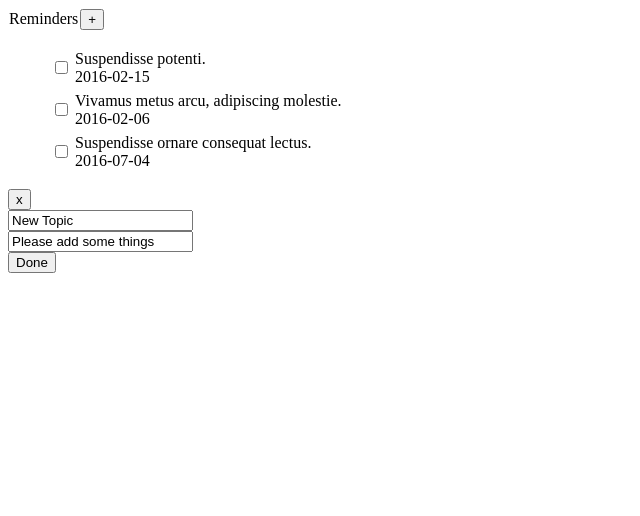
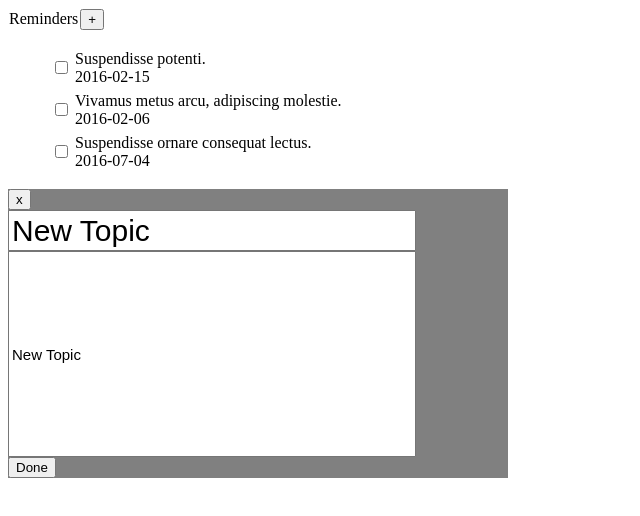
Before and after one commit to RapidProduction/RemindersSample-ReactJs, a React app: page / in a window 1280 px wide. Shown: the top 516 px of the page, without its empty margins (0-640 px from the left). Built offline with nearby package versions, Linux system fonts and the light colour scheme.

Commit message:
Implement remove event on ItemList, Add SCSS to project.

```diff
--- a/App.jsx
+++ b/App.jsx
@@ -10,26 +10,27 @@ class App extends React.Component {
         super(props);
         this.state={
             mode: "show",
-            editMode: "new"
+            editMode: "new",
+            clickedItem: undefined
         };
 
         this.manageEditOverlay = this.manageEditOverlay.bind(this);
         this.closeEditOverlay = this.closeEditOverlay.bind(this);
         this.removeItem = this.removeItem.bind(this);
         this.addItem = this.addItem.bind(this);
+        this.handleItemListOnClick = this.handleItemListOnClick.bind(this);
     }
 
     //Delegates
-    manageEditOverlay(showEnable, mode) {
-        console.log("Opening Edit Overlay...");
+    manageEditOverlay(showEnable, mode, item) {
         this.setState(prevState => ({
             mode: showEnable == true ? "edit" : "show",
-            editMode: mode
+            editMode: mode,
+            clickedItem: item
         }));
     }
 
     closeEditOverlay() {
-        console.log("Closing Edit Overlay...");
         this.setState(prevState => ({
             mode: "show",
             editMode: ""
@@ -39,8 +40,7 @@ class App extends React.Component {
     }
 
     removeItem(itemId) {
-        //Remove item from item list
-
+        items.splice(itemId);
         this.setState(this.state);
     }
 
@@ -56,11 +56,17 @@ class App extends React.Component {
         this.setState(this.state);
     }
 
+    handleItemListOnClick(clickedItem) {
+        console.log("Opening Edit layout" + clickedItem.itemId);
+        this.manageEditOverlay("edit", "edit", clickedItem);
+    }
+
     render() {
         var editLayoutEnable = this.mode == "edit" ? true : false;
 
         return (
             <div>
+                <div className="home-layout">
                     <div>
                         <tr>
                             <td>
@@ -72,11 +78,13 @@ class App extends React.Component {
                         </tr>
                     </div>
                     <div>
-                    <ItemList items={items} />
+                        <ItemList items={items} onClick={this.handleItemListOnClick}/>
+                    </div>
                 </div>
                 <EditLayout
                     showEnable={editLayoutEnable}
                     mode={this.state.editMode}
+                    item={this.state.clickedItem}
                     onClose={this.closeEditOverlay}
                     onAddItem={this.addItem}
                     onRemoveItem={this.removeItem}
@@ -93,13 +101,13 @@ var items = [{
             "date": "2016-02-15",
             "isDone": false
             }, {
-            "itemId": 0,
+            "itemId": 1,
             "title": "Vivamus metus arcu, adipiscing molestie.",
             "summary": "Quisque porta volutpat erat. Quisque erat eros, viverra eget, congue eget, semper rutrum, nulla. Nunc purus. Phasellus in felis. Donec semper sapien a libero. Nam dui. Proin leo odio, porttitor id, consequat in, consequat ut, nulla. Sed accumsan felis. Ut at dolor quis odio consequat varius.",
             "date": "2016-02-06",
             "isDone": false
             }, {
-            "itemId": 0,
+            "itemId": 2,
             "title": "Suspendisse ornare consequat lectus.",
             "summary": "Vestibulum ante ipsum primis in faucibus orci luctus et ultrices posuere cubilia Curae; Donec pharetra, magna vestibulum aliquet ultrices, erat tortor sollicitudin mi, sit amet lobortis sapien sapien non mi. Integer ac neque. Duis bibendum. Morbi non quam nec dui luctus rutrum. Nulla tellus.",
             "date": "2016-07-04",
--- a/index.html
+++ b/index.html
@@ -8,7 +8,7 @@
 
    <body>
       <div id = "app"></div>
-      <script src = "index.js"></script>
+      <script src = "dist/index.js"></script>
    </body>
 
 </html>
--- a/src/component/EditLayout.jsx
+++ b/src/component/EditLayout.jsx
@@ -1,20 +1,12 @@
 import React from 'react';
+
+require('../sass/layout/editLayout.scss');
 
 class EditLayout extends React.Component {
     constructor(props) {
         super(props);
 
         this.state = {};
-        if(this.props.item != undefined) {
-            this.state = {
-                title: this.props.item.title,
-                summary: this.props.item.summary,
-                date: this.props.item.date,
-                titleChangedOnce: false,
-                summaryChangedOnce: false
-            }
-        }
-
         this.registerHandles();
     }
 
@@ -28,6 +20,7 @@ class EditLayout extends React.Component {
         this.handleSummaryClick = this.handleSummaryClick.bind(this);
     }
 
+    //Handlers
     handleAdd() {
         var titleValue = this.getValidatedText(this.state.title, "New Topic");
         var summaryValue = this.getValidatedText(this.state.summary, "Please add some things");
@@ -39,7 +32,7 @@ class EditLayout extends React.Component {
     }
 
     handleRemove() {
-        this.props.onRemoveItem(this.props.item.id);
+        this.props.onRemoveItem(this.props.item.itemId);
     }
 
     handleClose() {
@@ -74,6 +67,7 @@ class EditLayout extends React.Component {
         }
     }
 
+    // Private
     getValidatedText(text, defaultText, isChangeOnce) {
         if((text == undefined || text == null || text == "") && !isChangeOnce) {
             return defaultText;
@@ -101,21 +95,41 @@ class EditLayout extends React.Component {
         return day + " " + hr + ":" + min + " " + ampm + " " + date + " " + month + " " + year;
     }
 
-    render() {
-        var buttonAction = this.props.mode == "new" ?
+    createButtonAction() {
+        return this.props.mode == "new" ?
             <button onClick={this.handleAdd}>Done</button> :
             <button onClick={this.handleRemove}>Remove</button>;
+    }
 
-        var titleValue = this.getValidatedText(this.state.title, "New Topic", this.state.titleChangedOnce);
-        var summaryValue = this.getValidatedText(this.state.summary, "Please add some things", this.state.summaryChangedOnce);
+    createTitleText() {
+        if(this.props.item != undefined) {
+            return this.getValidatedText(this.props.item.title, "New Topic", true);
+        }
+
+        return this.getValidatedText(this.state.title, "New Topic", this.state.titleChangedOnce);
+    }
+
+    createSummaryText() {
+        if(this.props.item != undefined) {
+            return this.getValidatedText(this.props.item.summary, "New Topic", true);
+        }
+
+        return this.getValidatedText(this.state.summary, "New Topic", this.state.titleChangedOnce);
+    }
+
+    //Rendering
+    render() {
+        var buttonAction = this.createButtonAction();
+        var titleValue = this.createTitleText();
+        var summaryValue = this.createSummaryText();
 
         return (
-            <div>
+            <div className="edit-layout">
                 <button onClick={this.handleClose}>x</button>
                 <br />
-                <input type="text" name="Title" value={titleValue} onChange={this.handleTitleChange} onClick={this.handleTitleClick}/>
+                <input className="title" type="text" name="Title" value={titleValue} onChange={this.handleTitleChange} onClick={this.handleTitleClick}/>
                 <br />
-                <input type="text" name="Summary" value={summaryValue} onChange={this.handleSummaryChange} onClick={this.handleSummaryClick}/>
+                <input className="summary" type="text" name="Summary" value={summaryValue} onChange={this.handleSummaryChange} onClick={this.handleSummaryClick}/>
                 <br />
                 {buttonAction}
             </div>
--- a/src/component/Item.jsx
+++ b/src/component/Item.jsx
@@ -5,18 +5,28 @@ import Topic from './Topic.jsx';
 class Item extends React.Component {
     constructor(props) {
         super(props);
+
+       this.handleOnClick = this.handleOnClick.bind(this);
+    }
+
+    handleOnClick() {
+        if (this.props.onClick != undefined) {
+            this.props.onClick(this.props.item);
+        }
+
+        //Amimate Clicking
     }
 
     render() {
         return (
-            <div>
+            <div onClick={this.handleOnClick}>
                 <table>
                     <tr>
                         <td>
                             <CheckBox />
                         </td>
                         <td>
-                            <Topic title={this.props.title} date={this.props.date} />
+                            <Topic title={this.props.item.title} date={this.props.item.date} />
                         </td>
                     </tr>
                 </table>
--- a/src/component/ItemList.jsx
+++ b/src/component/ItemList.jsx
@@ -4,14 +4,21 @@ import Item from './Item.jsx';
 class ItemList extends React.Component {
     constructor(props) {
         super(props);
+
+        this.handleOnClick = this.handleOnClick.bind(this);
+    }
+
+    handleOnClick(clickedItem) {
+        if(this.props.onClick != undefined) {
+            this.props.onClick(clickedItem);
+        }
     }
 
     render() {
         var listItems = [];
         if (this.props.items != undefined) {
             for(var i=0; i<this.props.items.length; i++) {
-                let item = this.props.items[i];
-                listItems.push(<Item title={item.title} date={item.date} />)
+                listItems.push(<Item item={this.props.items[i]} onClick={this.handleOnClick}/>)
             }
         }
         else {
--- /dev/null
+++ b/src/sass/layout/_all.scss
@@ -0,0 +1 @@
+@import 'edit-layout';
--- /dev/null
+++ b/src/sass/layout/editLayout.scss
@@ -0,0 +1,23 @@
+.edit-layout {
+    border-width: 10px;
+    width: 500px;
+    background: grey;
+
+    .title {
+        height: 35px;
+        width: 400px;
+        font-size: 30px;
+    }
+    .summary {
+        height: 200px;
+        width: 400px;
+        font-size: 15px;
+    }
+
+    .closeButton {
+    }
+
+    .doneButton {
+
+    }
+}
--- a/webpack.config.js
+++ b/webpack.config.js
@@ -1,9 +1,18 @@
+function getEntrySources(sources) {
+    sources.push('webpack/hot/only-dev-server');
+    return sources;
+}
+
 var config = {
-   entry: './main.js',
+   entry: {
+       reminder: getEntrySources([
+           './main.js'
+       ])
+   },
 
    output: {
       path:'./',
-      filename: 'index.js',
+      filename: 'dist/index.js',
    },
 
    devServer: {
@@ -21,6 +30,10 @@ var config = {
             query: {
                presets: ['es2015', 'react']
             }
+         },
+         {
+            test: /\.scss$/,
+            loaders: ['style', 'css', 'sass']
          }
       ]
    }
```
Also changed, not shown: package.json (+8 -0 lines), src/sass/layout/homeLayout.scss (added), src/sass/main.scss (added), 1 other file (tests, documents, lock files or other folders). Lines whose indentation alone changed are shown as unchanged.
